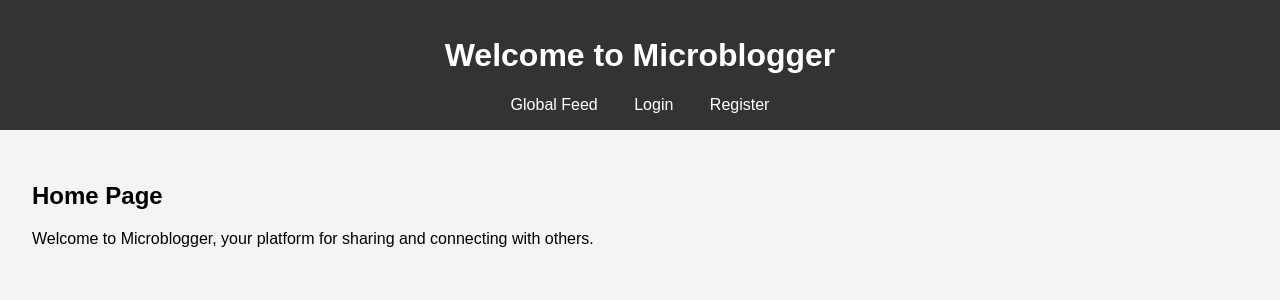
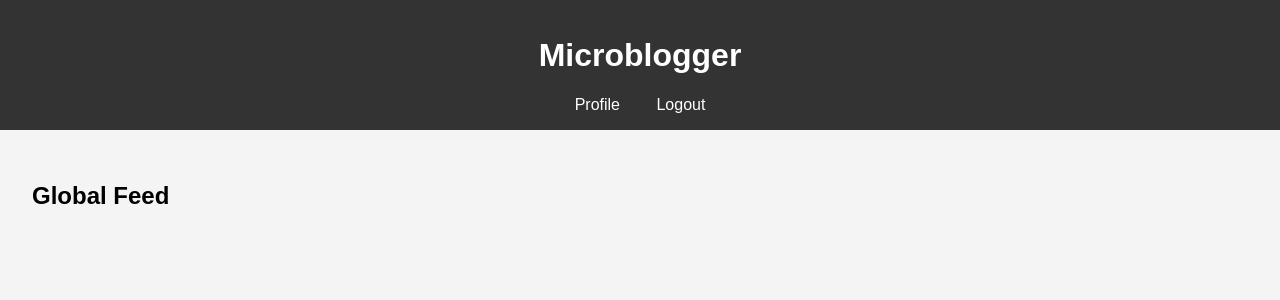
Before and after one commit to hennyg888/CS846W26-Week-2-Microblogger, a Flask app: page /home in a window 1280 px wide. Shown: the top 300 px of the page. Run offline with Flask 3, Linux system fonts and the light colour scheme.

Commit message:
login and logout working and added gitignore

```diff
--- a/server.py
+++ b/server.py
@@ -60,7 +60,7 @@
         users[username] = {"password": password, "posts": []}
         db['users'] = users
 
-    return redirect(url_for('home'))
+    return redirect(url_for('home_page'))
 
 # Log in a user
 @app.route('/auth/login', methods=['POST'])
@@ -79,7 +79,7 @@
         if not user or user['password'] != password:
             return jsonify({"error": "Invalid credentials"}), 401
 
-    return redirect(url_for('home'))
+    return redirect(url_for('home_page'))
 
 # Create a new post
 @app.route('/posts', methods=['POST'])
@@ -161,6 +161,12 @@
 
     return jsonify({"user": user, "posts": user_posts}), 200
 
+# Add a route for logging out
+@app.route('/auth/logout', methods=['GET'])
+def logout():
+    print("Logout endpoint hit")  # Sanity test output
+    return redirect(url_for('home'))
+
 # Run the app
 if __name__ == '__main__':
     print("Starting Flask app...")  # Sanity test output
--- a/static/js/main.js
+++ b/static/js/main.js
@@ -15,7 +15,7 @@
             });
 
             if (response.redirected) {
-                // Redirect to the global feed if the server sends a redirect
+                // Redirect to the new location if the server sends a redirect
                 window.location.href = response.url;
             } else {
                 const result = await response.json();
@@ -37,7 +37,7 @@
             });
 
             if (response.redirected) {
-                // Redirect to the global feed if the server sends a redirect
+                // Redirect to the new location if the server sends a redirect
                 window.location.href = response.url;
             } else {
                 const result = await response.json();
--- a/templates/home.html
+++ b/templates/home.html
@@ -3,21 +3,23 @@
 <head>
     <meta charset="UTF-8">
     <meta name="viewport" content="width=device-width, initial-scale=1.0">
-    <title>Home - Microblogger</title>
+    <title>Microblogger - Home</title>
     <link rel="stylesheet" href="/static/css/style.css">
 </head>
 <body>
     <header>
-        <h1>Welcome to Microblogger</h1>
+        <h1>Microblogger</h1>
         <nav>
-            <a href="/">Global Feed</a>
-            <a href="/login">Login</a>
-            <a href="/register">Register</a>
+            <a href="/profile">Profile</a>
+            <a href="/logout">Logout</a>
         </nav>
     </header>
     <main>
-        <h2>Home Page</h2>
-        <p>Welcome to Microblogger, your platform for sharing and connecting with others.</p>
+        <h2>Global Feed</h2>
+        <div id="posts-container">
+            <!-- Posts will be dynamically loaded here -->
+        </div>
     </main>
+    <script src="/static/js/main.js"></script>
 </body>
 </html>
```
Also changed, not shown: templates/index.html (+6 -14 lines), 1 other file.
